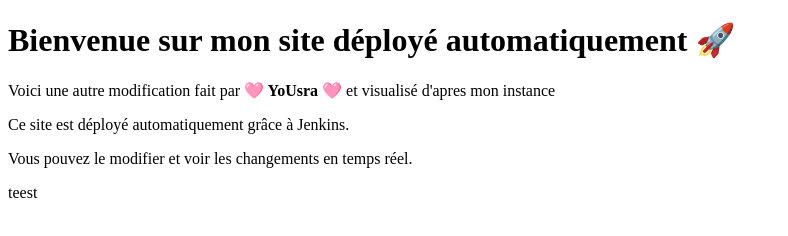
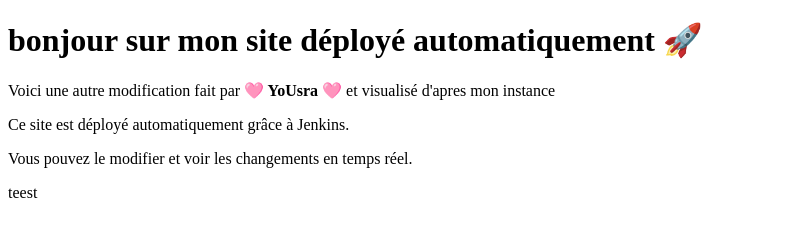
Before and after one commit to yousraMsaouri/Pipeline-Jenkins-Docker-Ansible-sur-AWS, a plain HTML site: page index.html in a window 1280 px wide. Shown: the whole page, without its empty margins (0-788 px from the left). Drawn offline with Linux system fonts and the light colour scheme.

Commit message:
📝 déploiement via Jenkins3

```diff
--- a/index.html
+++ b/index.html
@@ -5,7 +5,7 @@
     <title>Mon premier site avec Jenkins</title>
 </head>
 <body>
-    <h1>Bienvenue sur mon site déployé automatiquement 🚀</h1>
+    <h1>bonjour sur mon site déployé automatiquement 🚀</h1>
     <p>Voici une autre modification fait par <b>🩷 YoUsra 🩷</b> et visualisé d'apres mon instance </p>
     <!-- modification : 10-06-2025 -->
     <p>Ce site est déployé automatiquement grâce à Jenkins.</p>
```
